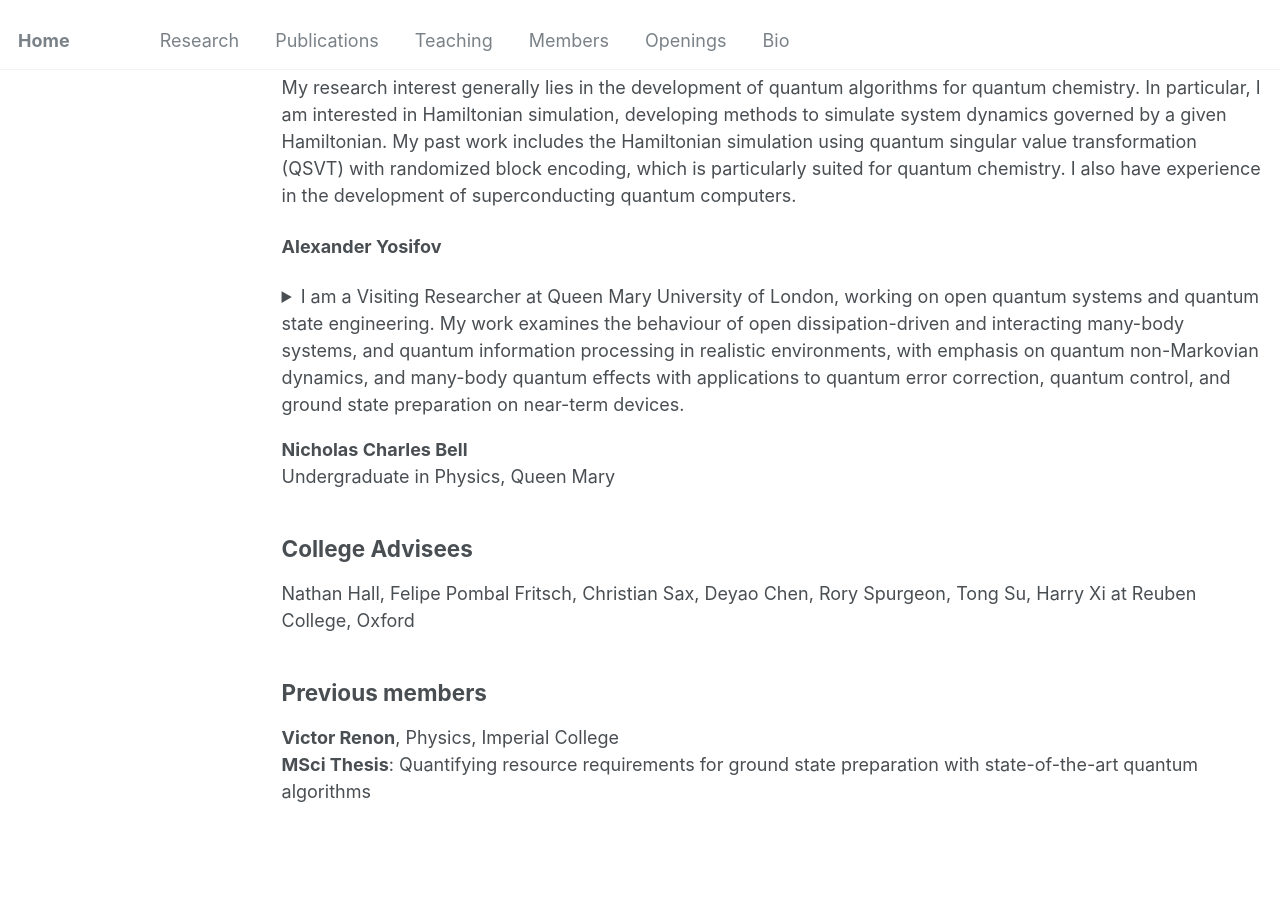
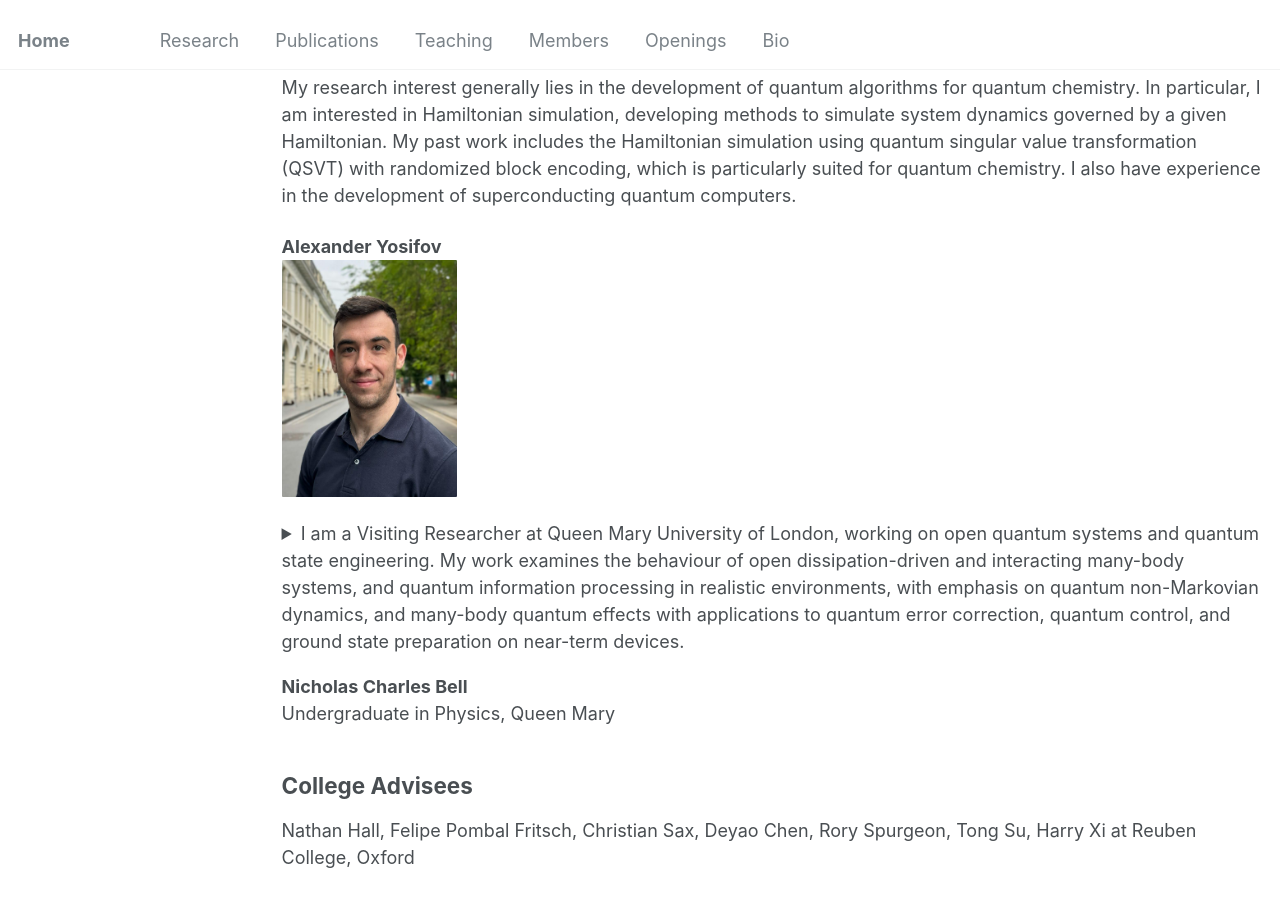
Before and after one commit to jinzhao-sun/jinzhao-sun.github.io, a Jekyll site: the page built from _pages/members.md, in a window 1280 px wide and 900 px high, scrolled down 402 px. Built offline with Jekyll 4.4.1, drawn with Linux system fonts in a browser that asks for light colours.

Commit message:
Update members.md

```diff
--- a/_pages/members.md
+++ b/_pages/members.md
@@ -23,8 +23,7 @@ My research interest generally lies in the development of quantum algorithms for
 
 
 **Alexander Yosifov**<br>
-<!-- <br>
-<img src="/images/Alexander.jpg" alt="Description" style="border-radius: 1px; box-shadow: 0 0px 1px rgba(0, 0, 0, 0.02); border: 0px solid #ccc; width: 175px;"> -->
+<img src="/images/Alexander.jpg" alt="Description" style="border-radius: 1px; box-shadow: 0 0px 1px rgba(0, 0, 0, 0.02); border: 0px solid #ccc; width: 175px;">
 
 <details>
   <summary>I am a Visiting Researcher at Queen Mary University of London, working on open quantum systems and quantum state engineering. My work examines the behaviour of open dissipation-driven and interacting many-body systems, and quantum information processing in realistic environments, with emphasis on quantum non-Markovian dynamics, and many-body quantum effects with applications to quantum error correction, quantum control, and ground state preparation on near-term devices.</summary><br>
```
